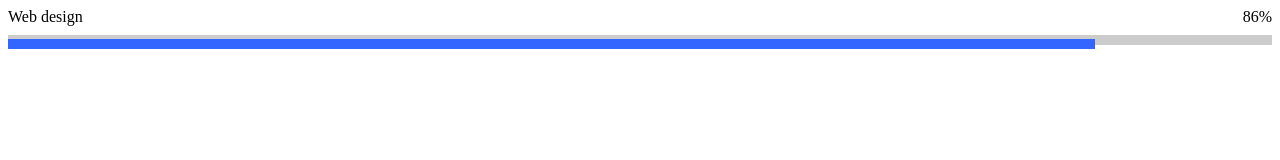
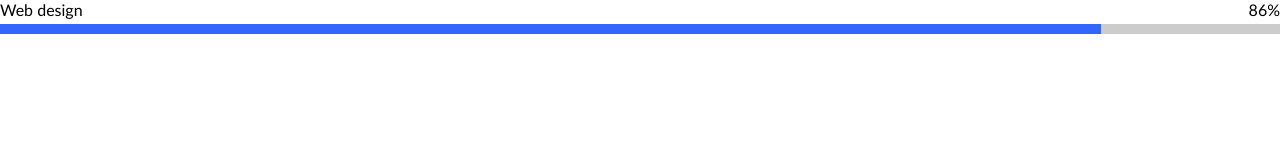
Before and after one commit to Aliux02/404, a plain HTML site: page index.html in a window 1280 px wide. Drawn offline with Linux system fonts and the light colour scheme.

Commit message:
css reset + progress bar

```diff
--- a/main.css
+++ b/main.css
@@ -1,3 +1,11 @@
+body,
+body * {
+    margin: 0;
+    padding: 0;
+    vertical-align: top;
+    box-sizing: border-box;
+    font-family: 'Gill Sans', 'Gill Sans MT', Calibri, 'Trebuchet MS', sans-serif;
+}
 .progress-bar {
     display: inline-block;
     width: 100%;
```
